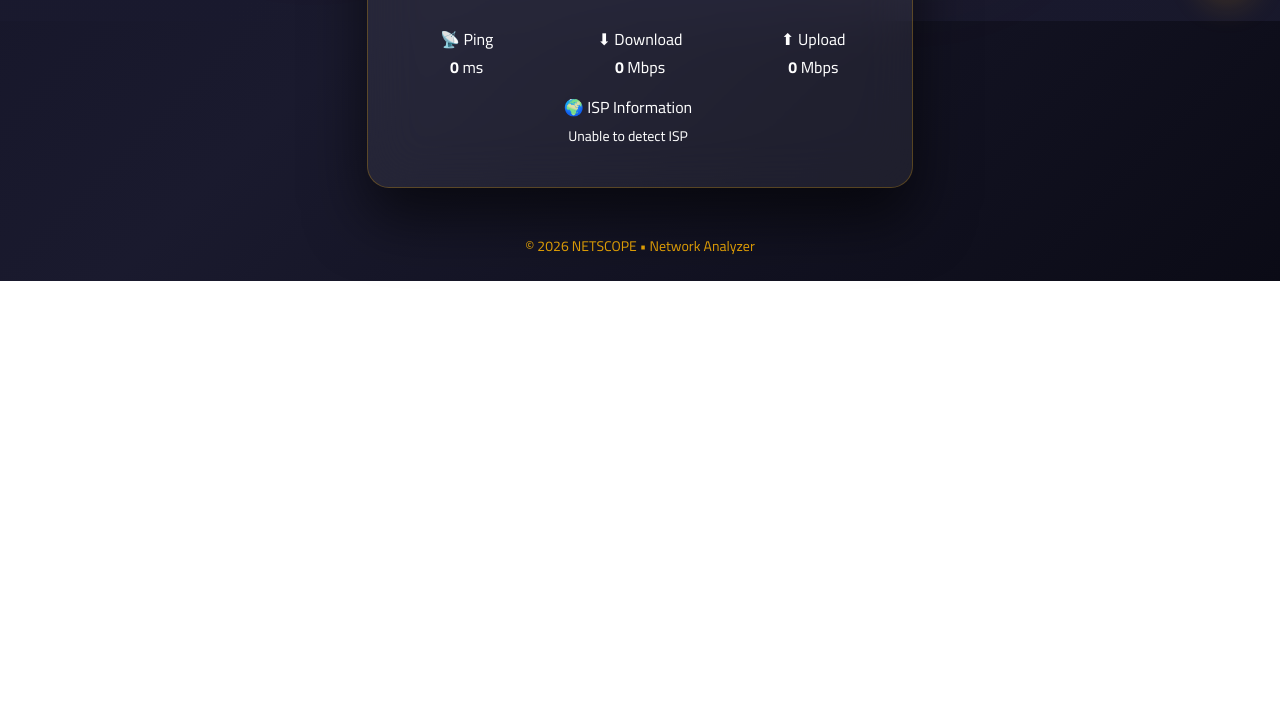
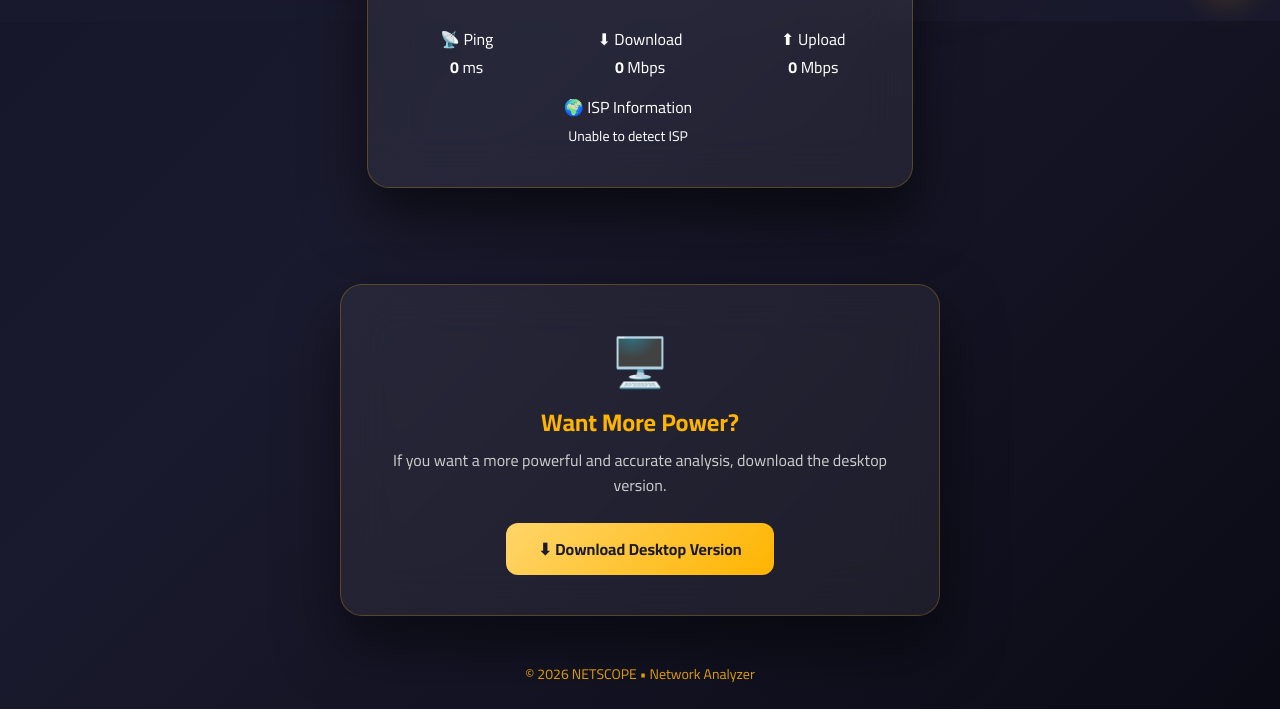
Before and after one commit to yaserbr/NETSCOPE, a website: page public/index.html in a window 1280 px wide. Shown: the part 779-1488 px from the top of the page. Before the commit the page ends 1060 px from the top, so only its background shows below. Drawn offline with nearby package versions, Linux system fonts and the light colour scheme.

Commit message:
desktop app

```diff
--- a/public/css/styles.css
+++ b/public/css/styles.css
@@ -95,6 +95,70 @@ body.dashboard-bg {
 
 .status {
   display: none;
+}
+
+/* DESKTOP CTA */
+.desktop-cta-card {
+  background: rgba(255, 255, 255, 0.06);
+  backdrop-filter: blur(25px);
+  -webkit-backdrop-filter: blur(25px);
+  border: 1px solid rgba(255, 180, 0, 0.25);
+  border-radius: 22px;
+  box-shadow: 0 30px 60px rgba(0, 0, 0, 0.5);
+  padding: 40px 30px;
+  max-width: 600px;
+  margin: 0 auto;
+}
+
+.desktop-cta-icon {
+  font-size: 3rem;
+  margin-bottom: 12px;
+}
+
+.desktop-cta-title {
+  font-size: 1.5rem;
+  font-weight: 700;
+  color: var(--gold);
+  margin-bottom: 10px;
+}
+
+.desktop-cta-text {
+  color: #ccc;
+  font-size: 1rem;
+  margin-bottom: 24px;
+  line-height: 1.6;
+}
+
+.desktop-cta-btn {
+  display: inline-block;
+  background: linear-gradient(135deg, var(--gold-soft), var(--gold));
+  color: var(--navy);
+  font-weight: 700;
+  font-size: 1rem;
+  padding: 14px 32px;
+  border-radius: 12px;
+  text-decoration: none;
+  transition: transform 0.22s ease, box-shadow 0.22s ease;
+}
+
+.desktop-cta-btn:hover {
+  transform: translateY(-3px);
+  box-shadow: 0 14px 36px rgba(255, 180, 0, 0.3);
+  color: var(--navy);
+}
+
+.desktop-cta-btn:active {
+  transform: scale(0.96);
+}
+
+@media (max-width: 576px) {
+  .desktop-cta-card {
+    padding: 28px 18px;
+  }
+  .desktop-cta-btn {
+    padding: 12px 20px;
+    font-size: 0.9rem;
+  }
 }
 
 .warning {
--- a/public/index.html
+++ b/public/index.html
@@ -247,6 +247,21 @@ direction: rtl;
     </span>
   </button>
 
+  <!-- Desktop Download CTA -->
+  <section class="container text-center py-5">
+    <div class="desktop-cta-card">
+      <div class="desktop-cta-icon">🖥️</div>
+      <h2 class="desktop-cta-title">Want More Power?</h2>
+      <p class="desktop-cta-text">
+        If you want a more powerful and accurate analysis, download the desktop version.
+      </p>
+      <a href="https://github.com/yaserbr/NETSCOPE-On-Desktop/releases/download/TagVersion/NETSCOPE.Setup.1.0.0.exe"
+         class="desktop-cta-btn" download>
+        ⬇ Download Desktop Version
+      </a>
+    </div>
+  </section>
+
   <footer class="text-center pb-4 small text-muted">
     © 2026 NETSCOPE • Network Analyzer
   </footer>
```
